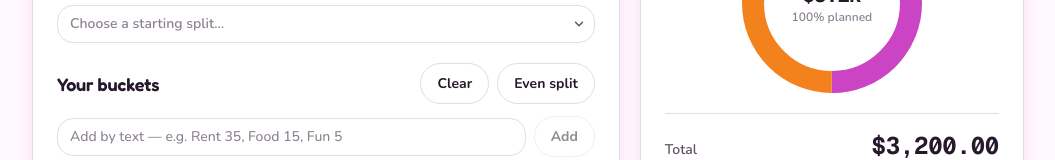
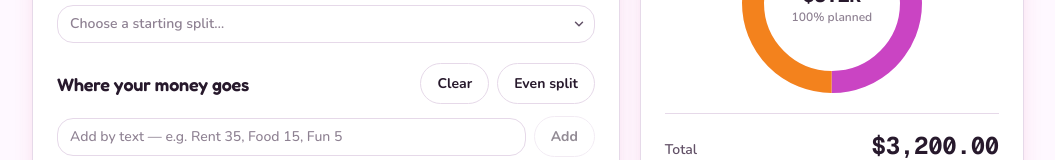
Before and after one commit to johnnysedh3lllo/budget-friendly, a Next.js app: page / in a window 1280 px wide. Shown: the part 266-426 px from the top of the page, without its empty margins (112-1167 px from the left). Built offline with nearby package versions, Linux system fonts and the light colour scheme.

Commit message:
copy: rename buckets heading to 'Where your money goes'
Co-Authored-By: Claude Opus 4.8 (1M context) <noreply@anthropic.com>

```diff
--- a/components/Calculator.tsx
+++ b/components/Calculator.tsx
@@ -54,7 +54,7 @@ export default function Calculator() {
 
           <div className="flex flex-col gap-3">
             <div className="flex flex-wrap items-center justify-between gap-2">
-              <h2 className="whitespace-nowrap text-lg">Your buckets</h2>
+              <h2 className="text-lg">Where your money goes</h2>
               <div className="flex gap-2">
                 <button
                   onClick={clearPartitions}
```
